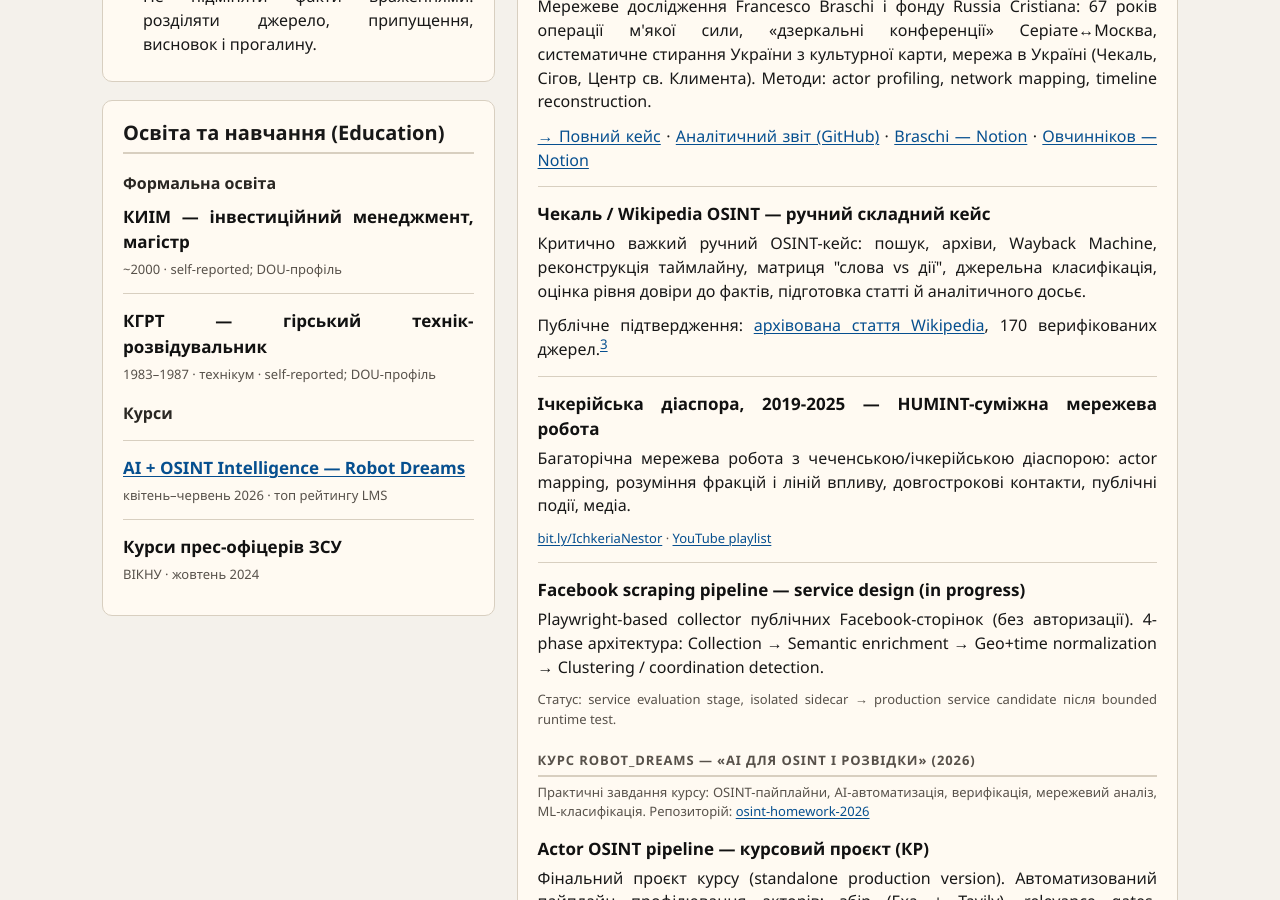
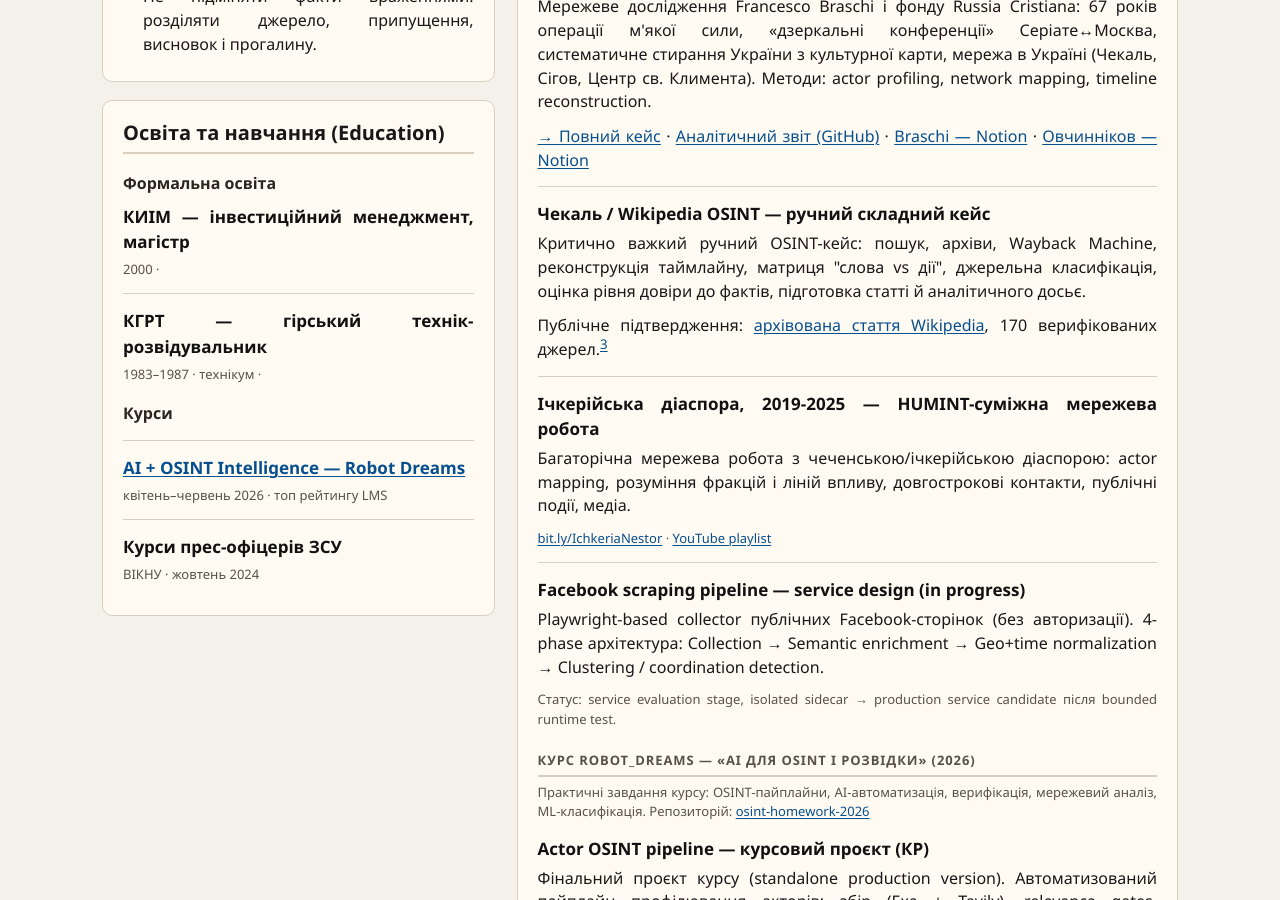
Before and after one commit to NestorVolya/nestorvolya.github.io, a Jekyll site: the page cv-sso.html, which Jekyll copies as it is, in a window 1280 px wide and 900 px high, scrolled down 2465 px. Built offline with Jekyll 4.4.1, drawn with Linux system fonts in a browser that asks for light colours.

Commit message:
Update cv-sso.html

```diff
--- a/cv-sso.html
+++ b/cv-sso.html
@@ -506,11 +506,11 @@
           <h3>Формальна освіта</h3>
           <div class="case">
             <div class="case-title">КИІМ — інвестиційний менеджмент, магістр</div>
-            <p class="small">~2000 · self-reported; DOU-профіль</p>
+            <p class="small">2000 · </p>
           </div>
           <div class="case">
             <div class="case-title">КГРТ — гірський технік-розвідувальник</div>
-            <p class="small">1983–1987 · технікум · self-reported; DOU-профіль</p>
+            <p class="small">1983–1987 · технікум · </p>
           </div>
           <h3>Курси</h3>
           <div class="case">
```
